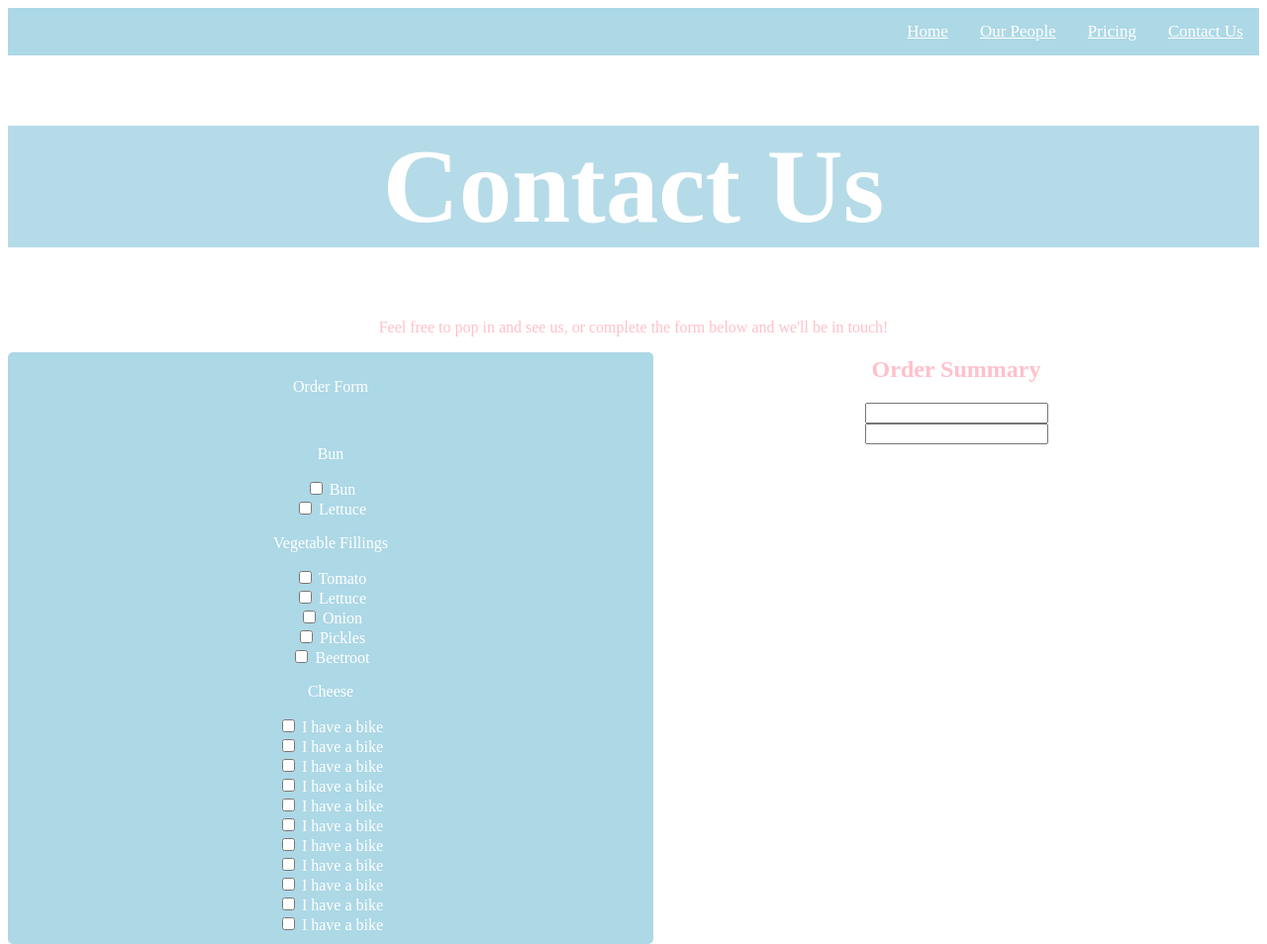
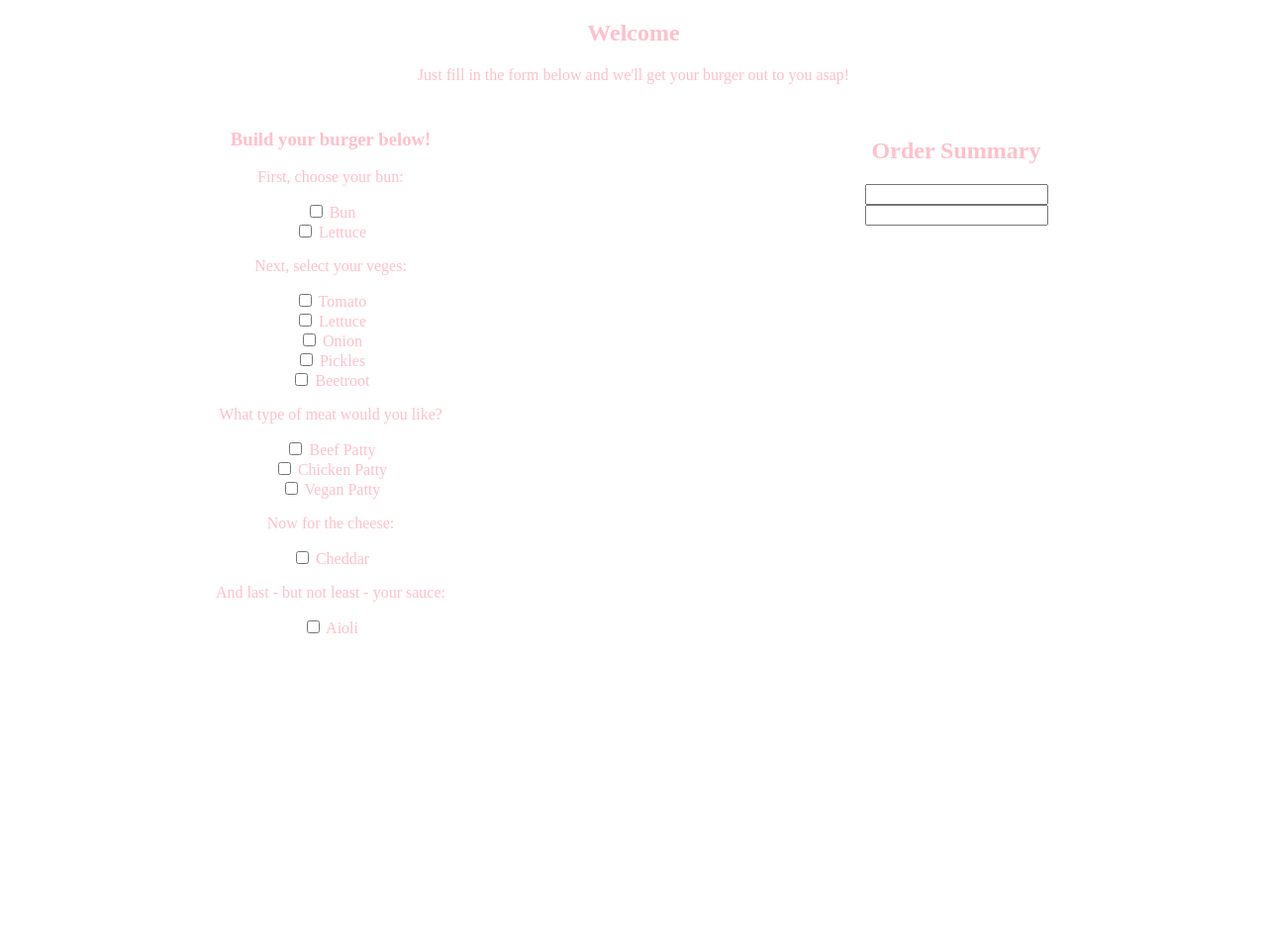
Before and after one commit to hayleymapley/Team-Burger-Production-Project, a PHP site: page /OrderForm.php in a window 1280 px wide. Shown: the whole page at 99% size. After the commit the page ends 640 px from the top, so only its background shows below. Run offline with PHP 8.4, Linux system fonts and the light colour scheme.

Commit message:
PHP cleaned up

```diff
--- /dev/null
+++ b/BurgerProduction/WebApp/OrderForm.js
@@ -0,0 +1,24 @@
+const state = {}
+
+const sync = (val, isChecked) => {
+
+    console.log(isChecked)
+    if(!state[val]){
+        state[val] = isChecked
+    } else {
+        state[val] = isChecked
+    }
+
+    renderList()
+}
+
+const renderList = () => {
+        const list = Object.keys(state).map(key =>
+            state[key] ? `<li>${key}</li>` : null
+        )
+        .filter(e => e)
+
+        console.log(state)
+
+        document.getElementById('list').innerHTML = list.join('')
+}
--- a/BurgerProduction/WebApp/OrderForm.php
+++ b/BurgerProduction/WebApp/OrderForm.php
@@ -3,54 +3,43 @@
     <head>
         <meta charset="utf-8" />
         <link rel="stylesheet" href="stylesheet.css" />
-        <title>Caitlin | Contact Us</title>
-        <script type="text/javascript" src="main.js"></script>
+        <title>NullBurger | Order Form</title>
+        <script type="text/javascript" src="OrderForm.js"></script>
+
     </head>
 
-        <div class="menubar">
-        <a href="ContactUs.php">Contact Us</a>
-        <a href="Pricing.php">Pricing</a>
-        <a href="OurPeople.html">Our People</a>
-        <a href="index.html">Home</a>
-    </div>
+
 
     <body>
 
-        <h1><center>Contact Us</h1>
-        <p><center>Feel free to pop in and see us, or complete the form below and we'll be in touch!</p>
+        <h2><center>Welcome</h2>
+        <p><center>Just fill in the form below and we'll get your burger out to you asap!</p>
 
-        <div style='float:left' class="container" id="contactForm">
-        <form action="ContactUs.php" method=post>
-
-
-        <p><left>Order Form</p>
-        <br>
-        <p>Bun</p>
+        <div style='float:left' class="container" id="orderForm">
+        <h3><left>Build your burger below!</h3>
+        <p>First, choose your bun:</p>
         <input type="checkbox" name="n1" id="n1" onclick="sync()" value="Bun"> Bun<br>
         <input type="checkbox" name="n3" id="n3" onclick="sync2()" value="Lettuce"> Lettuce<br>
-        <p>Vegetable Fillings</p>
+
+        <p>Next, select your veges:</p>
         <input type="checkbox" name="n5" id="n5" onclick="sync3()" value="Tomato"> Tomato<br>
         <input type="checkbox" name="n7" id="n7" onclick="sync4()" value="Lettuce"> Lettuce<br>
         <input type="checkbox" name="n9" id="n9" onclick="sync5()" value="Onion"> Onion<br>
         <input type="checkbox" name="n11" id="n11" onclick="sync6()" value="Pickles"> Pickles<br>
         <input type="checkbox" name="n13" id="n13" onclick="sync7()" value="Beetroot"> Beetroot<br>
-       	<p>Cheese</p>
 
-        <input type="checkbox" name="vehicle1" value="Bike"> I have a bike<br>
-        <input type="checkbox" name="vehicle1" value="Bike"> I have a bike<br>
-        <input type="checkbox" name="vehicle1" value="Bike"> I have a bike<br>
-        <input type="checkbox" name="vehicle1" value="Bike"> I have a bike<br>
-        <input type="checkbox" name="vehicle1" value="Bike"> I have a bike<br>
-        <input type="checkbox" name="vehicle1" value="Bike"> I have a bike<br>
-        <input type="checkbox" name="vehicle1" value="Bike"> I have a bike<br>
-        <input type="checkbox" name="vehicle1" value="Bike"> I have a bike<br>
-        <input type="checkbox" name="vehicle1" value="Bike"> I have a bike<br>
-        <input type="checkbox" name="vehicle1" value="Bike"> I have a bike<br>
-        <input type="checkbox" name="vehicle1" value="Bike"> I have a bike<br>
+        <p>What type of meat would you like?</p>
+        <input type="checkbox" name="n15" id="n15" onclick="sync8()" value="Beef"> Beef Patty<br>
+        <input type="checkbox" name="n17" id="n17" onclick="sync9()" value="Chicken"> Chicken Patty<br>
+        <input type="checkbox" name="n19" id="n19" onclick="sync10()" value="Vegan"> Vegan Patty<br>
+
+       	<p>Now for the cheese:</p>
+        <input type="checkbox" name="n21" id="n21" onclick="syn11()" value="Cheddar"> Cheddar<br>
+
+        <p>And last - but not least - your sauce:</p>
+        <input type="checkbox" name="n23" id="n23" onclick="syn12()" value="Aioli"> Aioli<br>
 
         </div>
-        <div style='float:center' class="textarea" id="summaryForm">
-        <h2>Order Summary</h2>
 
         <script>
 function sync()
@@ -77,7 +66,9 @@ function sync()
 
  }
 </script>
-
+<br>
+<div style='float:center' class="textarea" id="summaryForm">
+        <h2>Order Summary</h2>
 
 <form>
 <input type="list" name="n2" id="n2" readonly/><br>
@@ -86,77 +77,6 @@ function sync()
 </form>
 </div>
 
-    <!--    <textarea rows="" cols=""></textarea>
-   <!--       <label for="name">Your Name</label>
-   <!--         <br>
-   <!--         <input type="text" id="name" name="name">
-   <!--         <br>
-  <!--          <label for="emailAddress">Your Email</label>
-  <!--          <br>
- <!--           <input type="text" id="emailAddress" name="emailAddress">
-  <!--         <br>
-<!--             <label for="phoneNumber">Phone Number</label> -->
-<!--             <br> -->
-<!--             <input type="text" id="phoneNumber" name="phoneNumber"> -->
-<!--             <br> -->
-<!--             <label for="contactMethod">How should we get in touch?</label> -->
-<!--             <br> -->
-<!--             <select id="contactMethod" name="contactMethod"> -->
-<!--                 <option value="email">Email</option> -->
-<!--                 <option value="phone">Phone</option> -->
-<!--             </select> -->
-  <!--          <br>
-  <!--          <label for="query">Additional Info</label>
-   <!--         <br>
-    <!--        <textarea id="query" name="query" placeholder="Write us a message! Just resize the box if you need more space for your message." style="height:200px" style="width:500px"></textarea>
-            <br>
-    <!--        <input type="submit" value="Submit">
-     <!--       <br>
-     <!--       <br>
-      <!--      <br></div>
 
 
-           <!-- </div>
-
-      <!--  </form>
-   <!-- </div>
-  <!--  </div>
-   <!-- </div>
-
-        <?php
-            if (isset($_POST['name'])) {
-                $nameValue = $_POST['name'] . "\n";
-                $emailAddress = $_POST['emailAddress'] . "\n";
-                $phoneNumber = $_POST['phoneNumber'] . "\n";
-                $contactMethod = $_POST['contactMethod'] . "\n";
-                $query = $_POST['query'] . "\n";
-                file_put_contents("message.txt", $nameValue . $emailAddress . $phoneNumber . $contactMethod . $query, FILE_APPEND);
-                print"<p><center><em>Thanks for submitting your form, we'll be in touch soon!</em></p>";
-            }
-        ?>
-
-        <?php
-            $message = file_get_contents("message.txt");
-            $array = explode("\n", $message);
-        ?>
-
-    <script src="https://maps.googleapis.com/maps/api/js?key=AIzaSyCwOWzhFsW-brtgpLHBRALTUnuJOft8sWU&callback=myMap"></script>
-
-    <br>
-    <br>
-
-    <center><form>
-    <input class="button" type="button" value="Home" onclick="window.location.href='index.html'" />
-    <input class="button" type="button" value="Our People" onclick="window.location.href='OurPeople.html'" />
-    <input class="button" type="button" value="Pricing" onclick="window.location.href='Pricing.php'" />
-    <input class="button" type="button" value="Contact Us" onclick="window.location.href='ContactUs.php'" />
-    </form>
-
-    <br>
-    <br>
-    <br>
-
-    <center><ul class="social-icons">
-        <li><a href="https://www.linkedin.com/in/caitlin-foley-7b0343b1/"><img src='Linkedin.png'/></a></li>
-    </ul>
-    </body>
+  </body>
--- a/BurgerProduction/WebApp/main.js
+++ /dev/null
@@ -1,43 +0,0 @@
-$total = "";
-
-
- // Banana $4
-
-$('#checkbox1').click(function(){
-    if (this.checked) {
-        $total += 4;
-        $('#total').html( $total );
-    }
-
-})
-
-// Apple $2
-
-$('#checkbox2').click(function(){
-    if (this.checked) {
-      $total += 2;
-      $('#total').html( $total );
-    }
-
-
-})
-
-// Biscuit $11
-
-$('#checkbox3').click(function(){
-    if (this.checked) {
-        $total += 11;
-        $('#total').html( $total );
-    }
-
-})
-
-// Jam $1
-
-$('#checkbox4').click(function(){
-    if (this.checked) {
-      $total += 1;
-      $('#total').html( $total );
-    }
-
-})
```
